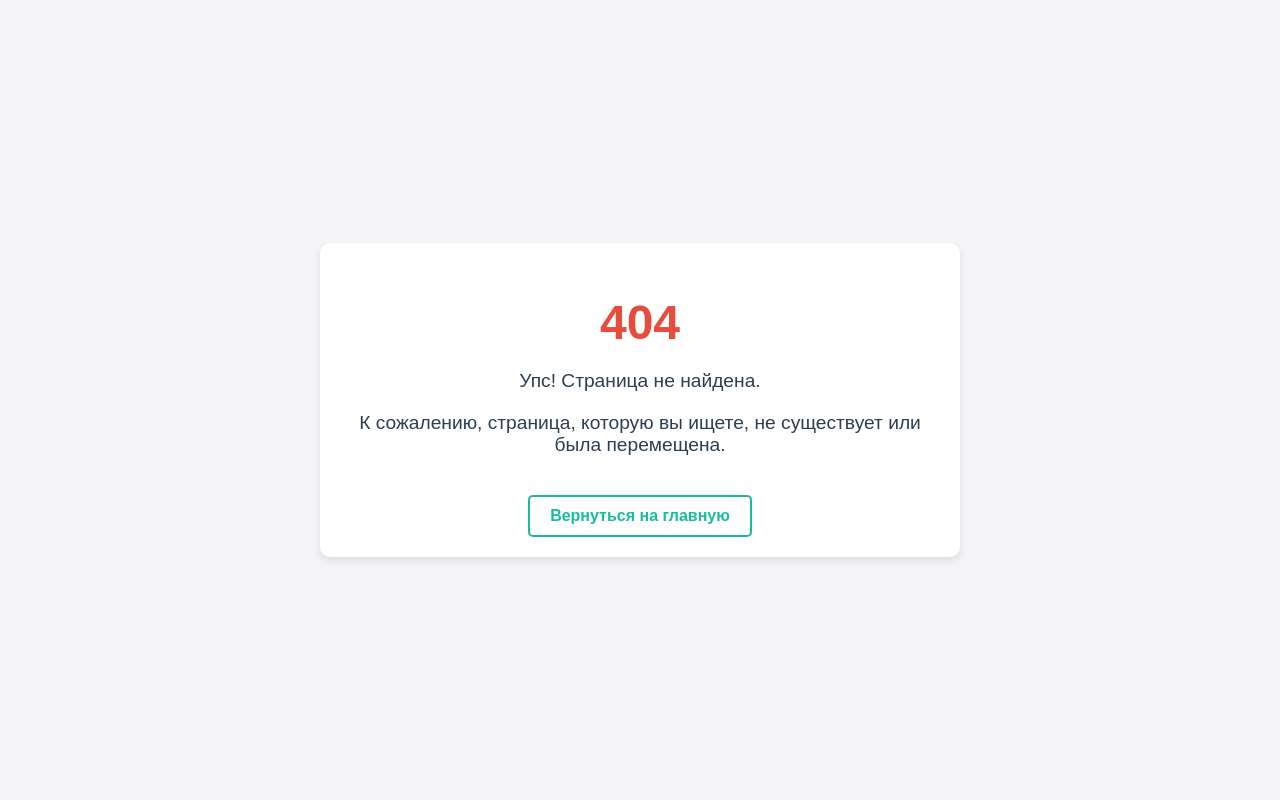
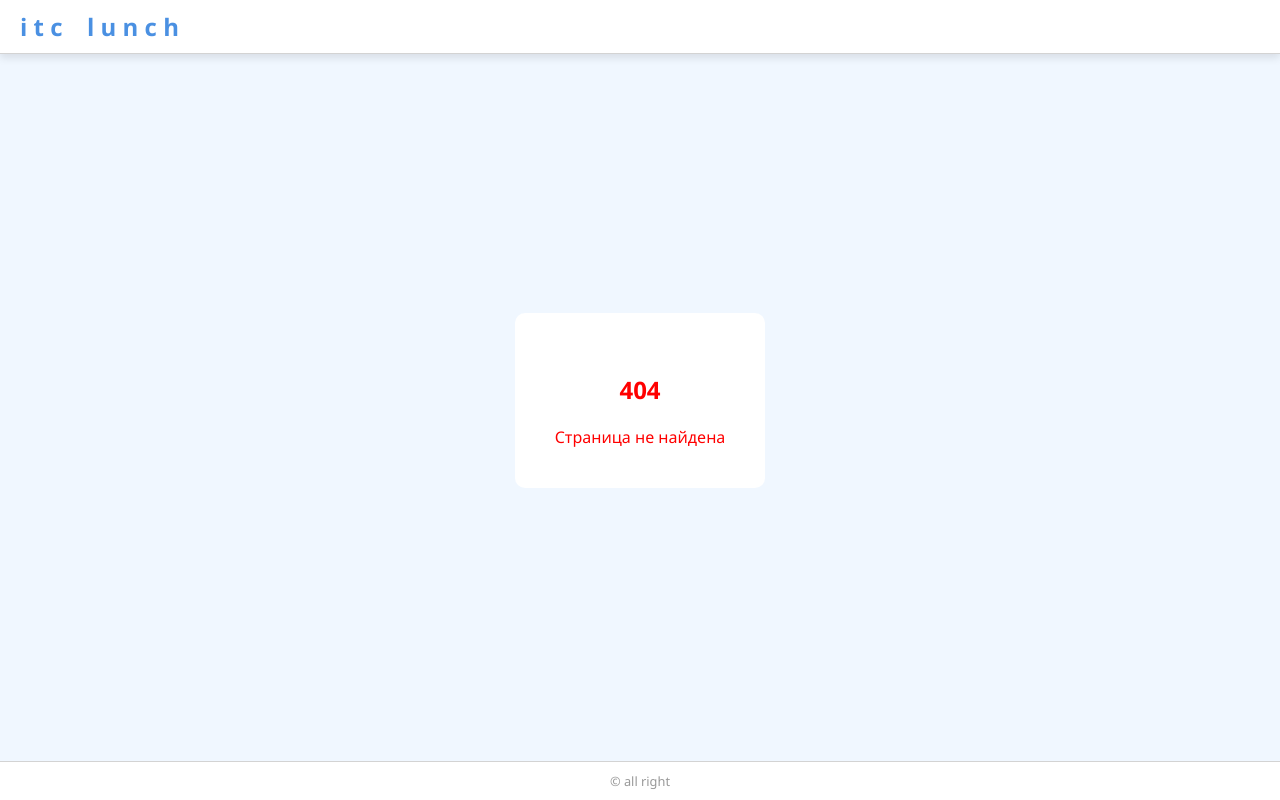
Before and after one commit to oriared/lunch, a Python web app: template src/lunch/templates/404.html in a window 1280 px wide. Run offline with Jinja, Linux system fonts and the light colour scheme; the template is opened without the code that fills it, so the values that code supplies are empty; some libraries are stand-ins or nearby versions.

Commit message:
Обработчик 404 ошибки

```diff
--- a/src/lunch/static/styles.css
+++ b/src/lunch/static/styles.css
@@ -61,6 +61,14 @@ body {
 
 .logout-btn:hover {
     background-color: #e74c3c;
+}
+
+.error-container {
+    background-color: white;
+    padding: 40px;
+    border-radius: 10px;
+    color: red;
+    text-align: center;
 }
 
 .login-container {
--- a/src/lunch/templates/404.html
+++ b/src/lunch/templates/404.html
@@ -1,61 +1,8 @@
-<!DOCTYPE html>
-<html lang="ru">
-<head>
-    <meta charset="UTF-8">
-    <meta name="viewport" content="width=device-width, initial-scale=1.0">
-    <title>Ошибка 404 - Страница не найдена</title>
-    <style>
-        body {
-            font-family: Arial, sans-serif;
-            background-color: #f4f4f9;
-            color: #333;
-            margin: 0;
-            padding: 0;
-            display: flex;
-            justify-content: center;
-            align-items: center;
-            height: 100vh;
-            text-align: center;
-        }
-        .container {
-            max-width: 600px;
-            width: 100%;
-            padding: 20px;
-            background-color: #fff;
-            box-shadow: 0 4px 8px rgba(0, 0, 0, 0.1);
-            border-radius: 10px;
-        }
-        h1 {
-            font-size: 3em;
-            color: #e74c3c;
-            margin-bottom: 20px;
-        }
-        p {
-            font-size: 1.2em;
-            color: #2c3e50;
-        }
-        a {
-            color: #1abc9c;
-            text-decoration: none;
-            font-weight: bold;
-            margin-top: 20px;
-            display: inline-block;
-            padding: 10px 20px;
-            border: 2px solid #1abc9c;
-            border-radius: 5px;
-        }
-        a:hover {
-            background-color: #1abc9c;
-            color: #fff;
-        }
-    </style>
-</head>
-<body>
-    <div class="container">
-        <h1>404</h1>
-        <p>Упс! Страница не найдена.</p>
-        <p>К сожалению, страница, которую вы ищете, не существует или была перемещена.</p>
-        <a href="/">Вернуться на главную</a>
+{% extends "base.html" %}
+{% block body %}
+    {{ super() }}
+    <div class="error-container">
+        <h2 style="padding: 20px">404</h2>
+        <span>Страница не найдена</span>
     </div>
-</body>
-</html>
+{% endblock %}
```
Also changed, not shown: src/lunch/app.py (+8 -3 lines), src/lunch/exception_handlers.py (+6 -2 lines).
